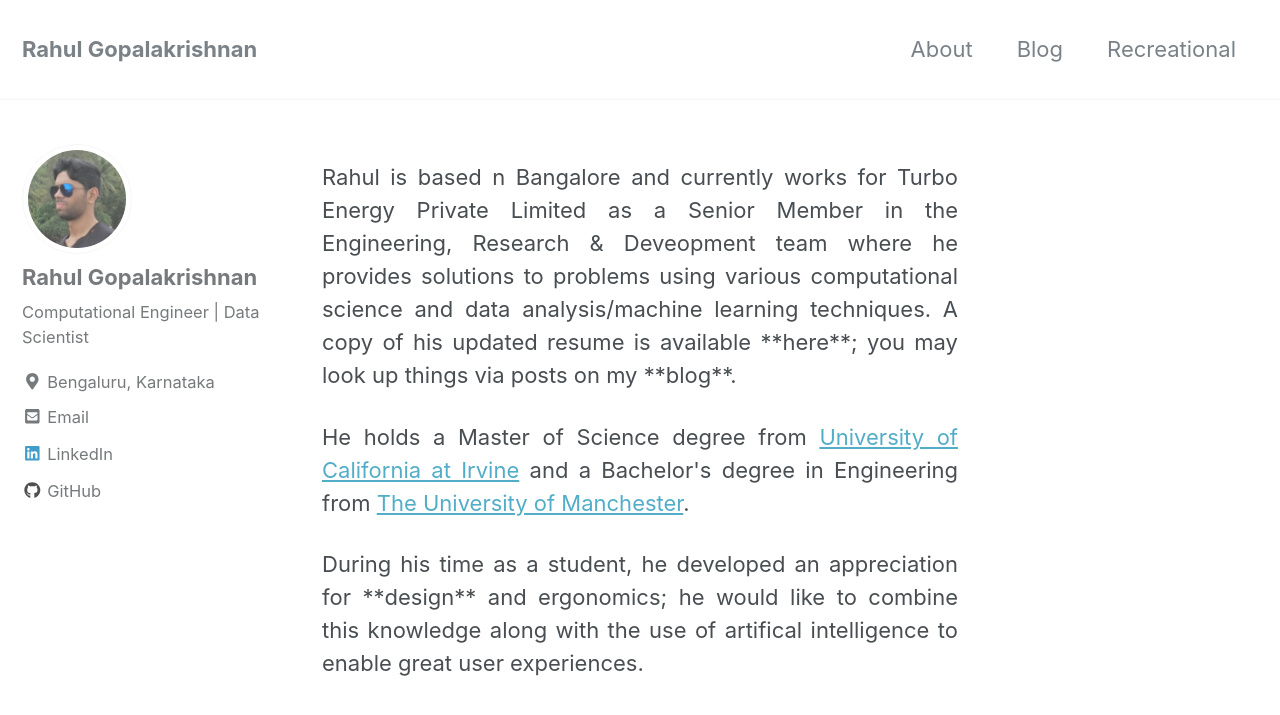
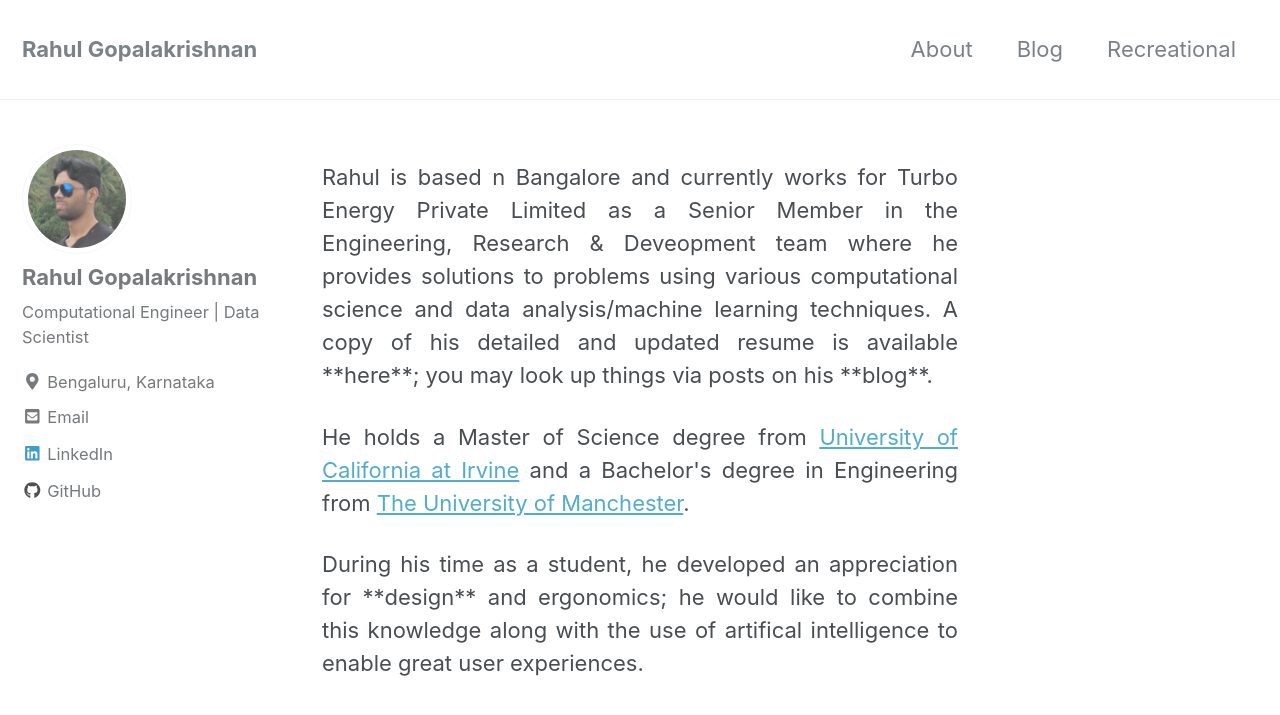
Before and after one commit to gopalrahulrg/gopalrahulrg.github.io, a Jekyll site: the page built from _pages/about.md, in a window 1280 px wide and 900 px high. Shown: the top 715 px of the window. Built offline with Jekyll 4.4.1, drawn with Linux system fonts in a browser that asks for light colours; nearby versions of some CDN libraries.

Commit message:
Update about.md

```diff
--- a/_pages/about.md
+++ b/_pages/about.md
@@ -4,7 +4,7 @@
 header:
 ---
 
-<p style='text-align: justify;'>Rahul is based n Bangalore and currently works for Turbo Energy Private Limited as a Senior Member in the Engineering, Research & Deveopment team where he provides solutions to problems using various computational science and data analysis/machine learning techniques. A copy of his updated resume is available **here**; you may look up things via posts on my **blog**.<p>
+<p style='text-align: justify;'>Rahul is based n Bangalore and currently works for Turbo Energy Private Limited as a Senior Member in the Engineering, Research & Deveopment team where he provides solutions to problems using various computational science and data analysis/machine learning techniques. A copy of his detailed and updated resume is available **here**; you may look up things via posts on his **blog**.<p>
 
 <p style='text-align: justify;'>He holds a Master of Science degree from <a href="https://uci.edu/">University of California at Irvine</a> and a Bachelor's degree in Engineering from <a href="https://www.manchester.ac.uk/">The University of Manchester</a>.<p>
 
```
